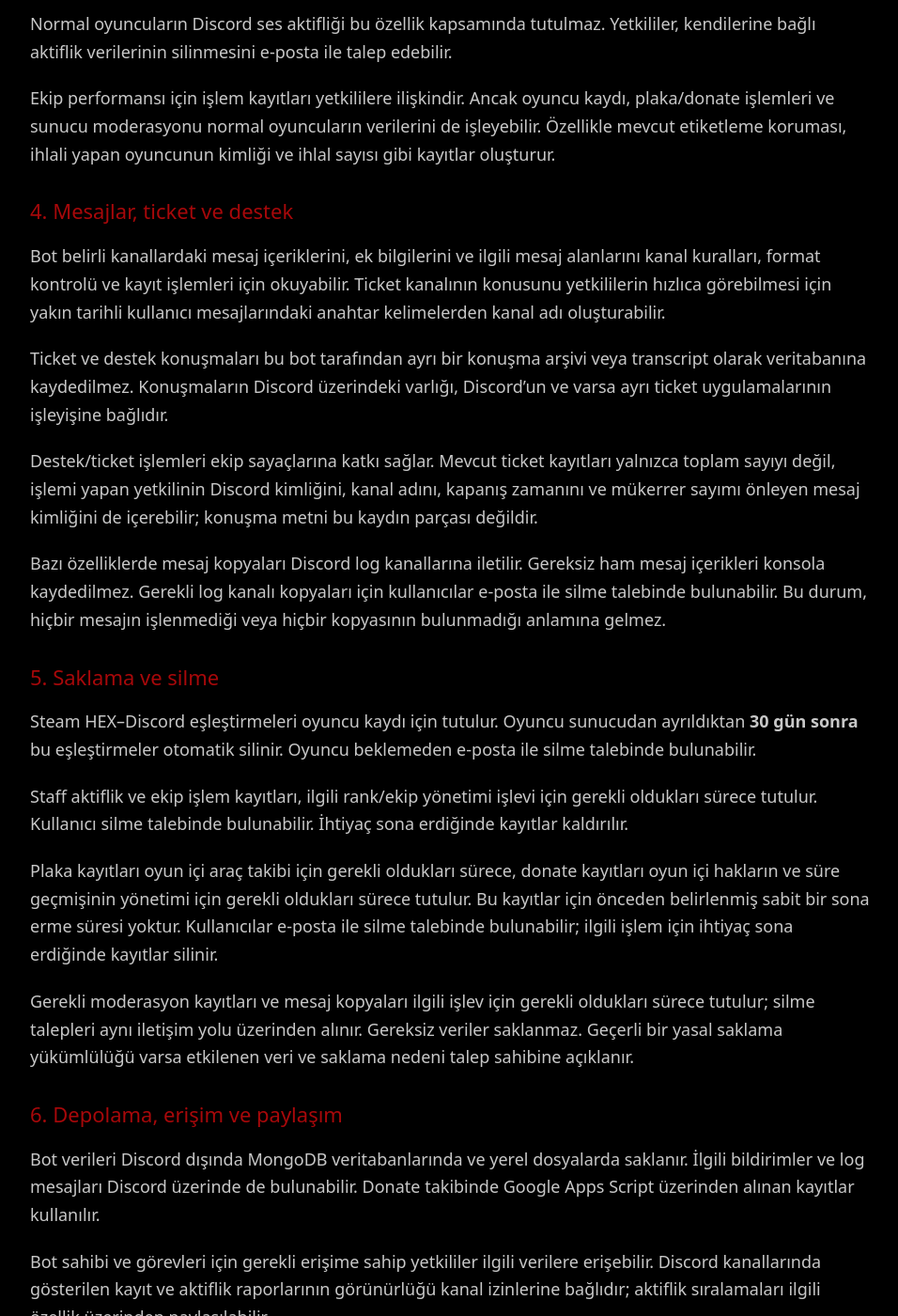
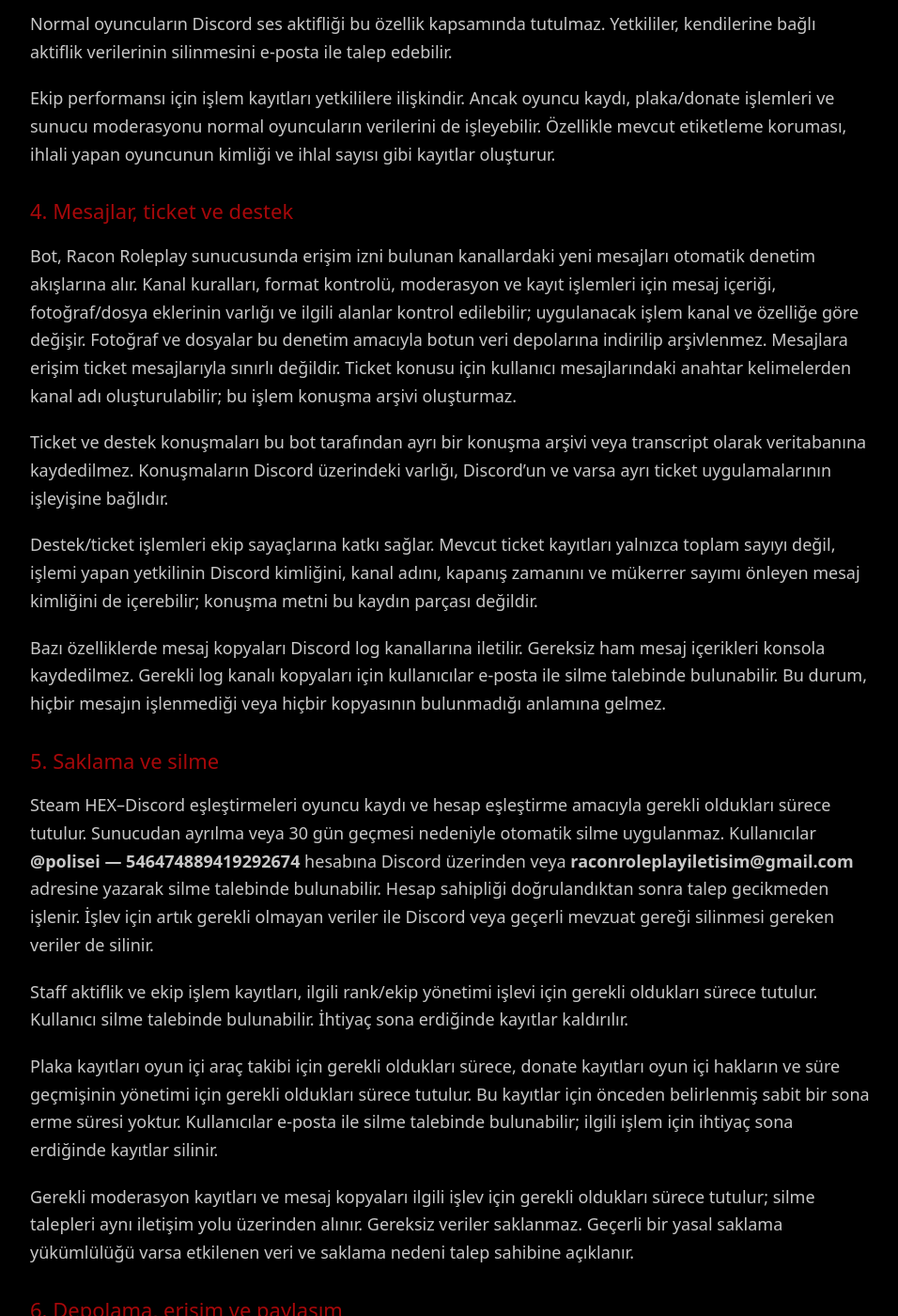
Before and after one commit to polisei/racon-roleplay-bot-politikalari, a Jekyll site: the page built from index.md, in a window 1280 px wide and 1400 px high, scrolled down 2191 px. Shown: the whole window at 94% size, without its empty margins (160-1116 px from the left). Built offline with Jekyll 4.4.1, drawn with Linux system fonts in a browser that asks for light colours; some of the changed text lies outside the part shown.

Commit message:
Update retention requests and message processing scope

```diff
--- a/index.md
+++ b/index.md
@@ -51,7 +51,7 @@ Ekip performansı için işlem kayıtları yetkililere ilişkindir. Ancak oyuncu
 
 ### 4. Mesajlar, ticket ve destek
 
-Bot belirli kanallardaki mesaj içeriklerini, ek bilgilerini ve ilgili mesaj alanlarını kanal kuralları, format kontrolü ve kayıt işlemleri için okuyabilir. Ticket kanalının konusunu yetkililerin hızlıca görebilmesi için yakın tarihli kullanıcı mesajlarındaki anahtar kelimelerden kanal adı oluşturabilir.
+Bot, Racon Roleplay sunucusunda erişim izni bulunan kanallardaki yeni mesajları otomatik denetim akışlarına alır. Kanal kuralları, format kontrolü, moderasyon ve kayıt işlemleri için mesaj içeriği, fotoğraf/dosya eklerinin varlığı ve ilgili alanlar kontrol edilebilir; uygulanacak işlem kanal ve özelliğe göre değişir. Fotoğraf ve dosyalar bu denetim amacıyla botun veri depolarına indirilip arşivlenmez. Mesajlara erişim ticket mesajlarıyla sınırlı değildir. Ticket konusu için kullanıcı mesajlarındaki anahtar kelimelerden kanal adı oluşturulabilir; bu işlem konuşma arşivi oluşturmaz.
 
 Ticket ve destek konuşmaları bu bot tarafından ayrı bir konuşma arşivi veya transcript olarak veritabanına kaydedilmez. Konuşmaların Discord üzerindeki varlığı, Discord'un ve varsa ayrı ticket uygulamalarının işleyişine bağlıdır.
 
@@ -61,7 +61,7 @@ Bazı özelliklerde mesaj kopyaları Discord log kanallarına iletilir. Gereksiz
 
 ### 5. Saklama ve silme
 
-Steam HEX–Discord eşleştirmeleri oyuncu kaydı için tutulur. Oyuncu sunucudan ayrıldıktan **30 gün sonra** bu eşleştirmeler otomatik silinir. Oyuncu beklemeden e-posta ile silme talebinde bulunabilir.
+Steam HEX–Discord eşleştirmeleri oyuncu kaydı ve hesap eşleştirme amacıyla gerekli oldukları sürece tutulur. Sunucudan ayrılma veya 30 gün geçmesi nedeniyle otomatik silme uygulanmaz. Kullanıcılar **@polisei — 546474889419292674** hesabına Discord üzerinden veya **raconroleplayiletisim@gmail.com** adresine yazarak silme talebinde bulunabilir. Hesap sahipliği doğrulandıktan sonra talep gecikmeden işlenir. İşlev için artık gerekli olmayan veriler ile Discord veya geçerli mevzuat gereği silinmesi gereken veriler de silinir.
 
 Staff aktiflik ve ekip işlem kayıtları, ilgili rank/ekip yönetimi işlevi için gerekli oldukları sürece tutulur. Kullanıcı silme talebinde bulunabilir. İhtiyaç sona erdiğinde kayıtlar kaldırılır.
 
@@ -147,7 +147,7 @@ Staff performance records relate to staff members. However, player registration,
 
 ### 4. Messages, tickets and support
 
-The bot may read message content, attachment information and relevant message fields in designated channels to enforce rules, check formats and process registrations. It may use keywords in recent user messages to name ticket channels so staff can quickly identify the support topic.
+The bot routes new messages in accessible channels of the Racon Roleplay server through its automated checks. Message content, the presence of photo/file attachments and relevant fields may be checked for channel rules, formatting, moderation and registrations; actions depend on the channel and feature. Photos and files are not downloaded and archived in the bot storage for these checks. Message access is not limited to ticket messages. Keywords in user messages may be used to name ticket channels; this does not create a conversation archive.
 
 This bot does not store ticket/support conversations in its database as a separate conversation archive or transcript. Messages remaining on Discord depend on Discord and any separate ticket application's operation.
 
@@ -157,7 +157,7 @@ Some features send message copies to Discord log channels. Unnecessary raw messa
 
 ### 5. Retention and deletion
 
-Steam HEX–Discord links are retained for player registration. These links are automatically deleted **30 days after the player leaves the server**. Users may request deletion earlier by email.
+Steam HEX–Discord links are retained while necessary for player registration and account linking. Leaving the server or the passage of 30 days does not trigger automatic deletion. Users may request deletion by contacting **@polisei — 546474889419292674** on Discord or **raconroleplayiletisim@gmail.com**. Requests are processed promptly after account ownership is verified. Data that is no longer necessary for the stated functionality, or must be deleted under Discord requirements or applicable law, is also deleted.
 
 Staff activity and operation records are retained for as long as they are necessary for rank/staff administration. Users may request deletion. Records are removed when no longer needed.
 
```
